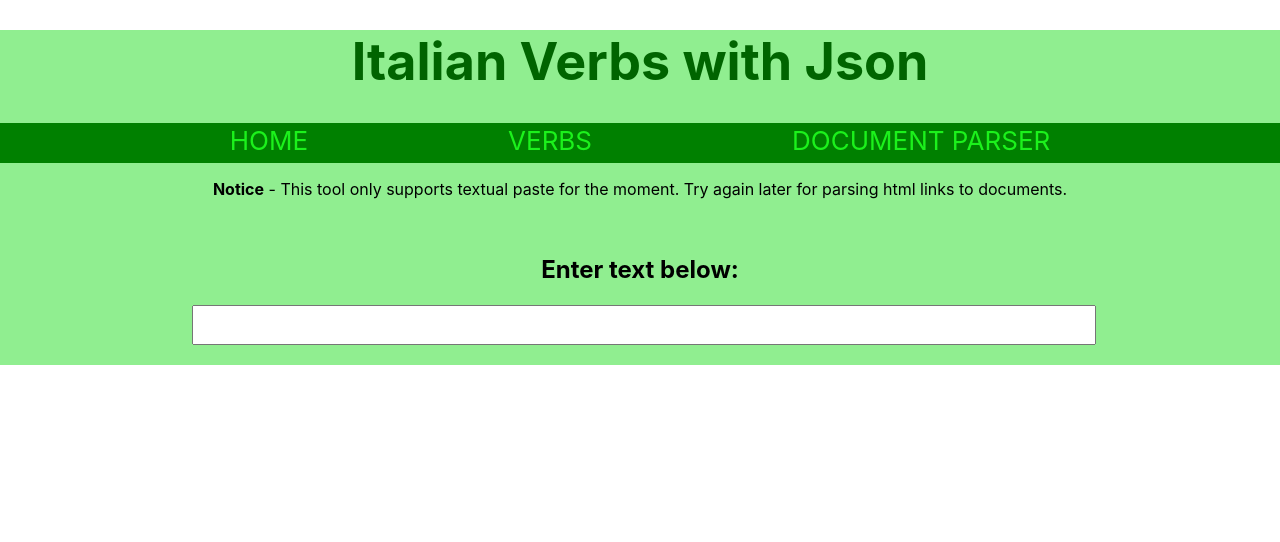
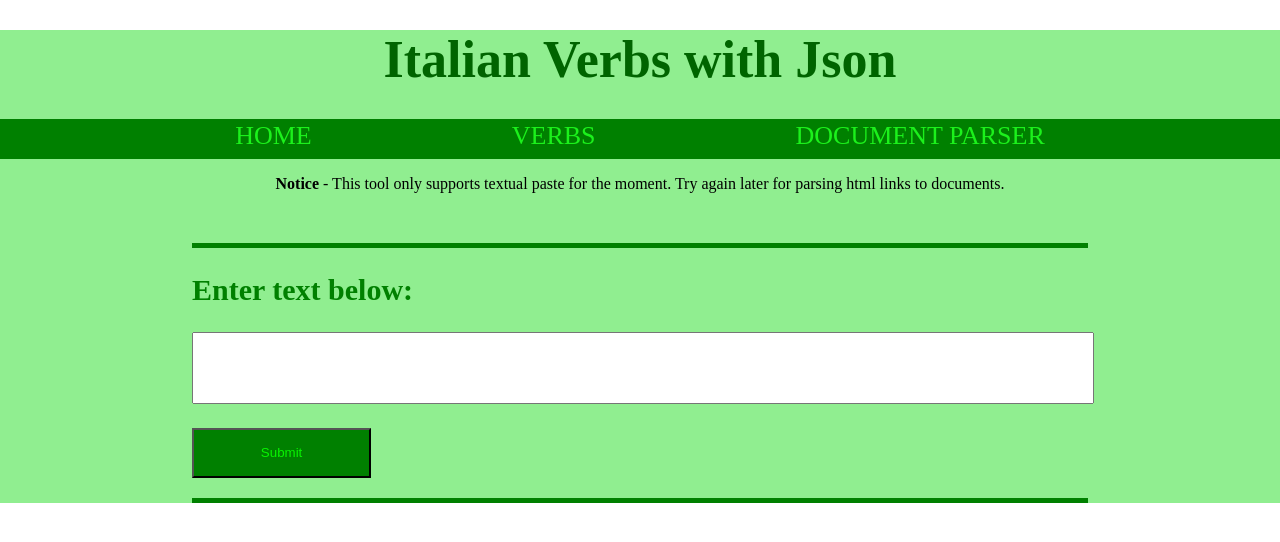
Before and after one commit to JsonE97/duolingo-italian, a React (Create React App) app: page /parser in a window 1280 px wide. Shown: the top 542 px of the page. Built offline with nearby package versions, Linux system fonts and the light colour scheme.

Commit message:
polished the parser page. now to add the functionality.

```diff
--- a/src/App.scss
+++ b/src/App.scss
@@ -1,6 +1,7 @@
 .App {
   text-align: center;
   background-color: lightgreen;
+  font-family: "Optima, sans-serif";
 }
 
 .App-logo {
--- a/src/ParseContainer.jsx
+++ b/src/ParseContainer.jsx
@@ -5,8 +5,10 @@ export const ParseContainer = () => {
     return (
         <div className="parser-container-frame">
             <h2>Enter text below:</h2>
-
-            <input className="parser-container-entry" type="text"></input>
+            <textarea className="parser-container-entry" type="text"></textarea>
+            <div className="parser-options">
+                <button>Submit</button>
+            </div>
         </div>
     )
 }
--- a/src/ParseContainer.scss
+++ b/src/ParseContainer.scss
@@ -1,10 +1,37 @@
 .parser-container-frame {
+    margin-top: 50px;
+    border-top: solid 4pt green;
+    border-bottom: solid 4pt green;
     width: 100%;
-    padding-top: 20px;
 }
 
 .parser-container-entry {
     width: 100%;
+    height: 50px;
+    padding-top: 0px;
+    resize: none;
     padding-bottom: 20px;
     margin-bottom: 20px;
+    outline: none;
+    font-family: "Optima, sans-serif";
+    font-size: 15px;
 }
+
+.parser-options {
+    padding-bottom: 70px;
+}
+
+button {
+    margin-bottom: 20px;
+    color: rgb(8, 243, 0);
+    background-color: green;
+    width: 20%;
+    height: 50px;
+    float: left;
+}
+
+h2 {
+    color: green;
+    text-align: left;
+    font-size: 30px;
+}
```
